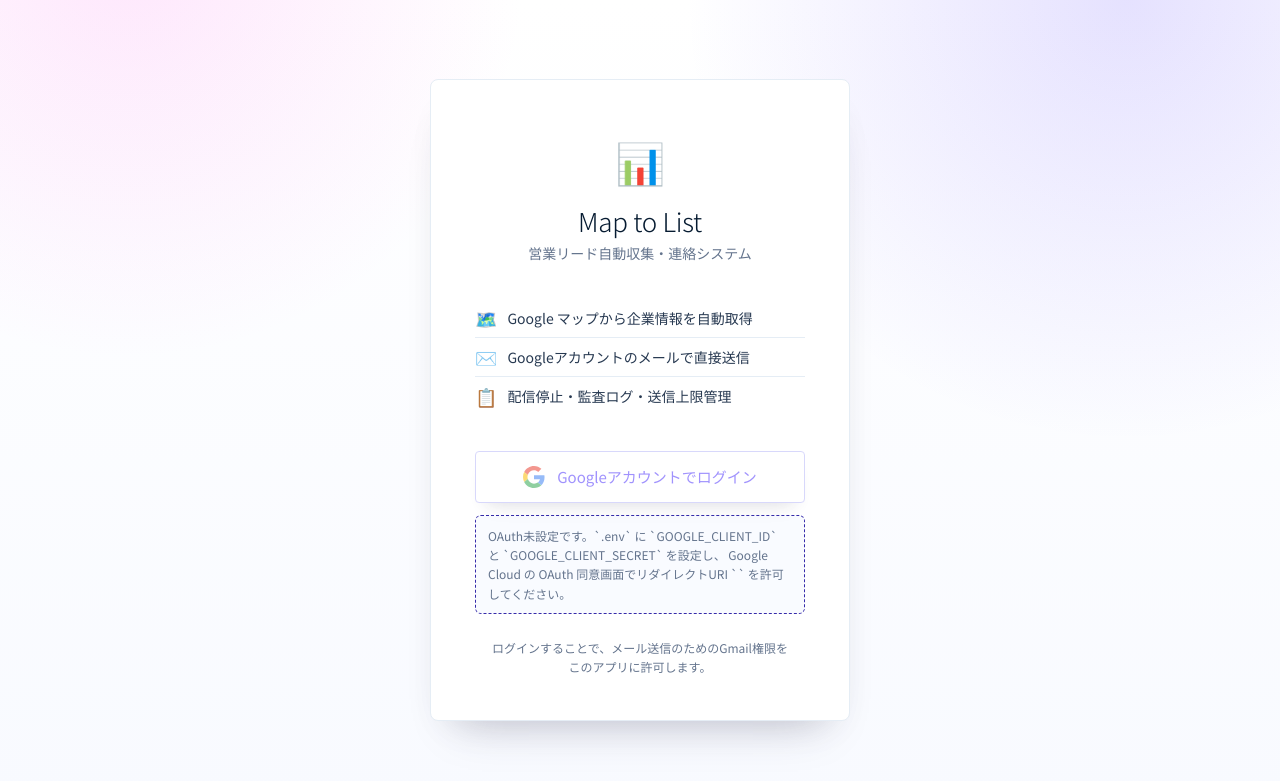
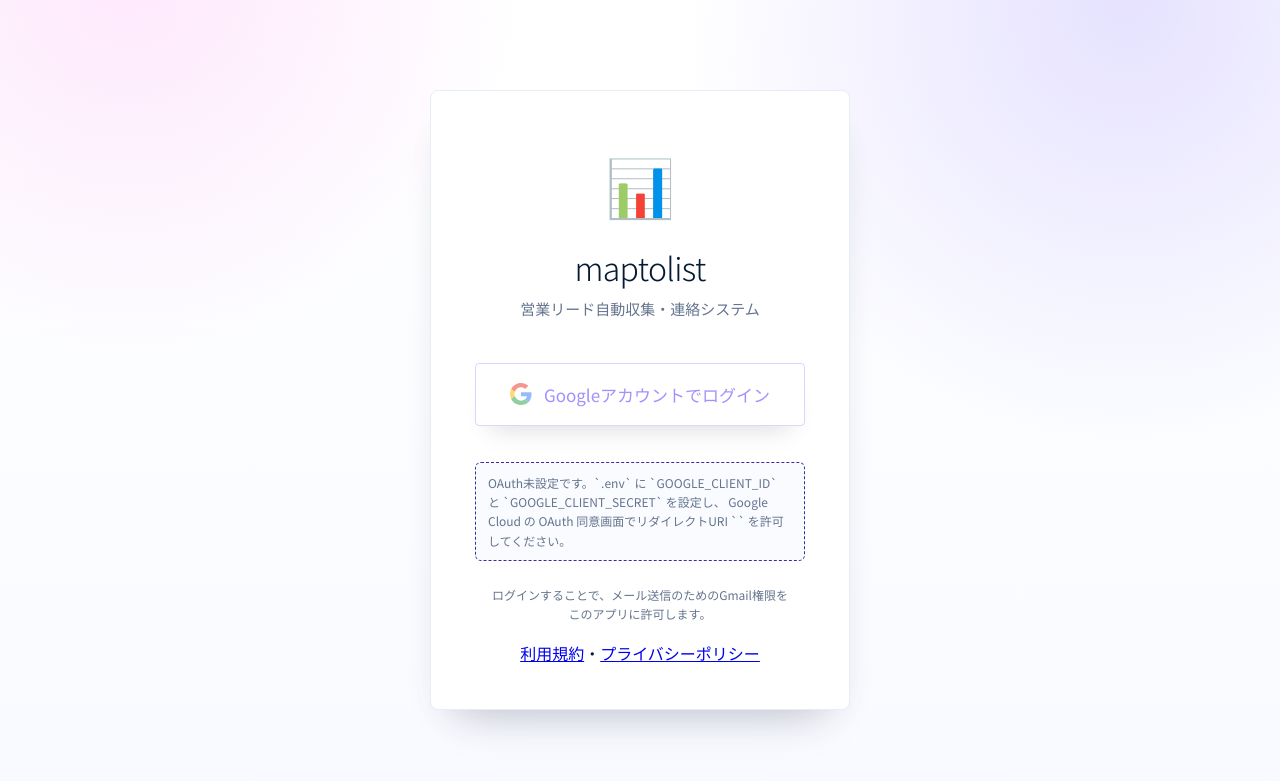
Before and after one commit to macdown360/maptolist, a Python web app: template app/templates/login.html in a window 1280 px wide. Shown: the top 781 px of the page. Run offline with Jinja, Linux system fonts and the light colour scheme; the template is opened without the code that fills it, so the values that code supplies are empty.

Commit message:
feat: ログインページのブランド情報をスタイリングし、利用規約とプライバシーポリシーへのリンクを追加

```diff
--- a/app/templates/login.html
+++ b/app/templates/login.html
@@ -140,21 +140,17 @@
 </head>
 <body>
   <div class="login-card">
-    <div class="brand-icon">📊</div>
-    <p class="brand-title">Map to List</p>
-    <p class="brand-sub">営業リード自動収集・連絡システム</p>
+    <div class="brand-icon" style="font-size:56px;margin-bottom:20px;">📊</div>
+    <p class="brand-title" style="font-size:32px;letter-spacing:-0.64px;margin-bottom:8px;">maptolist</p>
+    <p class="brand-sub" style="font-size:15px;color:#64748d;margin-bottom:32px;">営業リード自動収集・連絡システム</p>
 
-    <ul class="feature-list">
-      <li><span class="feature-icon">🗺️</span>Google マップから企業情報を自動取得</li>
-      <li><span class="feature-icon">✉️</span>Googleアカウントのメールで直接送信</li>
-      <li><span class="feature-icon">📋</span>配信停止・監査ログ・送信上限管理</li>
-    </ul>
+    <!-- claude.ai風に特徴リストは省略 or 非表示化（必要なら戻せます） -->
 
     {% if oauth_error %}
     <div class="alert">{{ oauth_error }}</div>
     {% endif %}
 
-    <a href="{{ app_base_url }}/auth/login" class="google-btn {% if not oauth_configured %}disabled{% endif %}">
+    <a href="{{ app_base_url }}/auth/login" class="google-btn {% if not oauth_configured %}disabled{% endif %}" style="margin-top:12px;margin-bottom:24px;font-size:17px;padding:18px 0;box-shadow:rgba(50,50,93,0.25) 0 18px 28px -16px,rgba(0,0,0,0.1) 0 12px 24px -12px;">
       <svg class="google-logo" viewBox="0 0 48 48" xmlns="http://www.w3.org/2000/svg">
         <path fill="#EA4335" d="M24 9.5c3.54 0 6.71 1.22 9.21 3.6l6.85-6.85C35.9 2.38 30.47 0 24 0 14.62 0 6.51 5.38 2.56 13.22l7.98 6.19C12.43 13.72 17.74 9.5 24 9.5z"/>
         <path fill="#4285F4" d="M46.98 24.55c0-1.57-.15-3.09-.38-4.55H24v9.02h12.94c-.58 2.96-2.26 5.48-4.78 7.18l7.73 6c4.51-4.18 7.09-10.36 7.09-17.65z"/>
@@ -173,10 +169,13 @@
     </div>
     {% endif %}
 
-    <p class="footer-note">
+    <p class="footer-note" style="margin-bottom:18px;">
       ログインすることで、メール送信のためのGmail権限を<br />
       このアプリに許可します。
     </p>
+    <div class="user-detail-links">
+      <a href="/terms" target="_blank">利用規約</a>・<a href="/privacy" target="_blank">プライバシーポリシー</a>
+    </div>
   </div>
 </body>
 </html>
```
